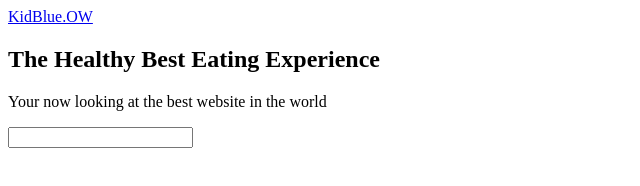
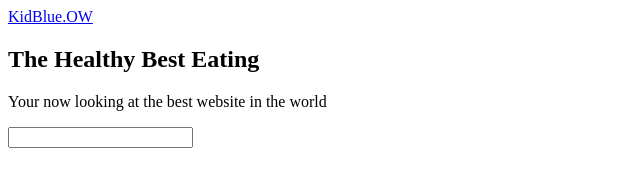
Before and after one commit to CSman22/test, a plain HTML site: page index.html in a window 1280 px wide. Shown: the whole page, without its empty margins (0-640 px from the left). Drawn offline with Linux system fonts and the light colour scheme.

Commit message:
removed sentence

```diff
--- a/index.html
+++ b/index.html
@@ -14,7 +14,7 @@
                 <a href="#">KidBlue.OW</a>
             </header>
 
-            <h1><span>The Healthy</span> Best Eating Experience </h1>
+            <h1><span>The Healthy</span> Best Eating</h1>
 
             <p>Your now looking at the best website in the world</p>
 
```
